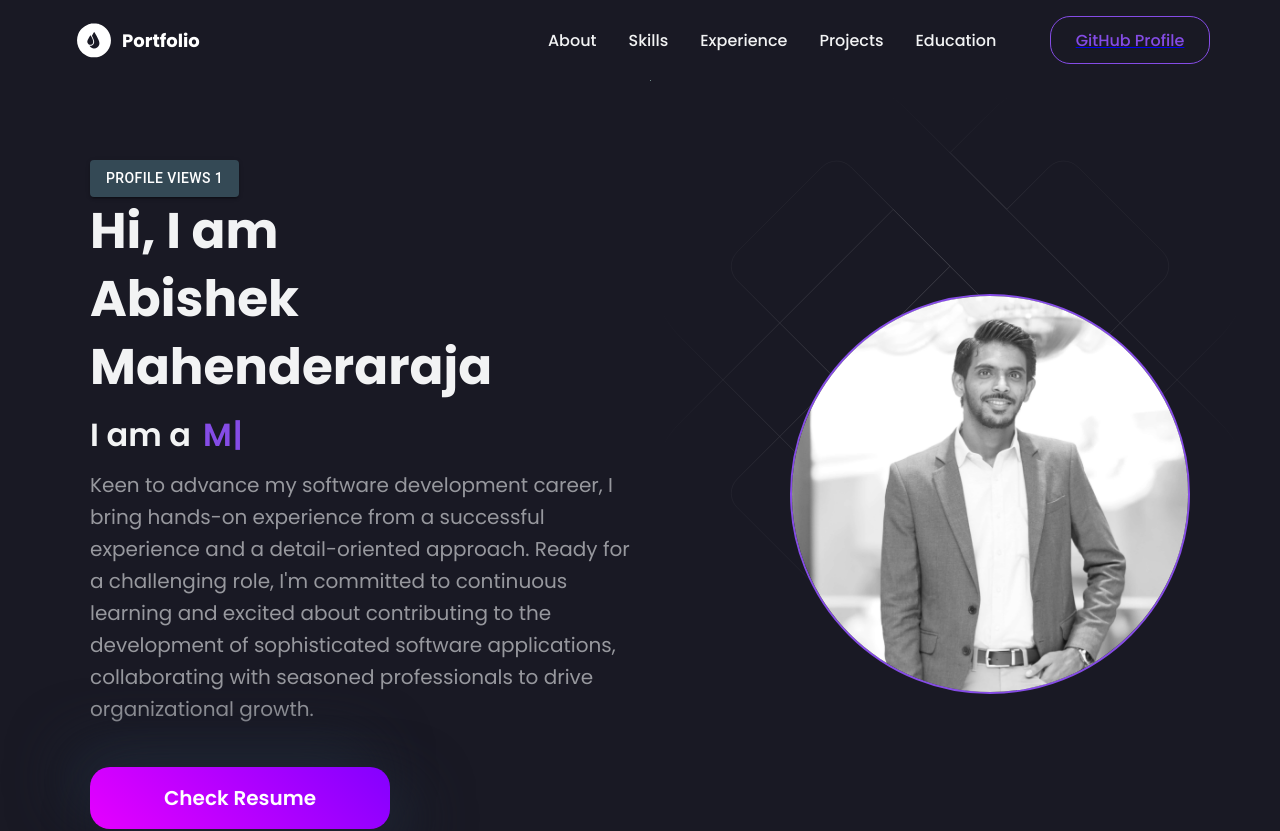
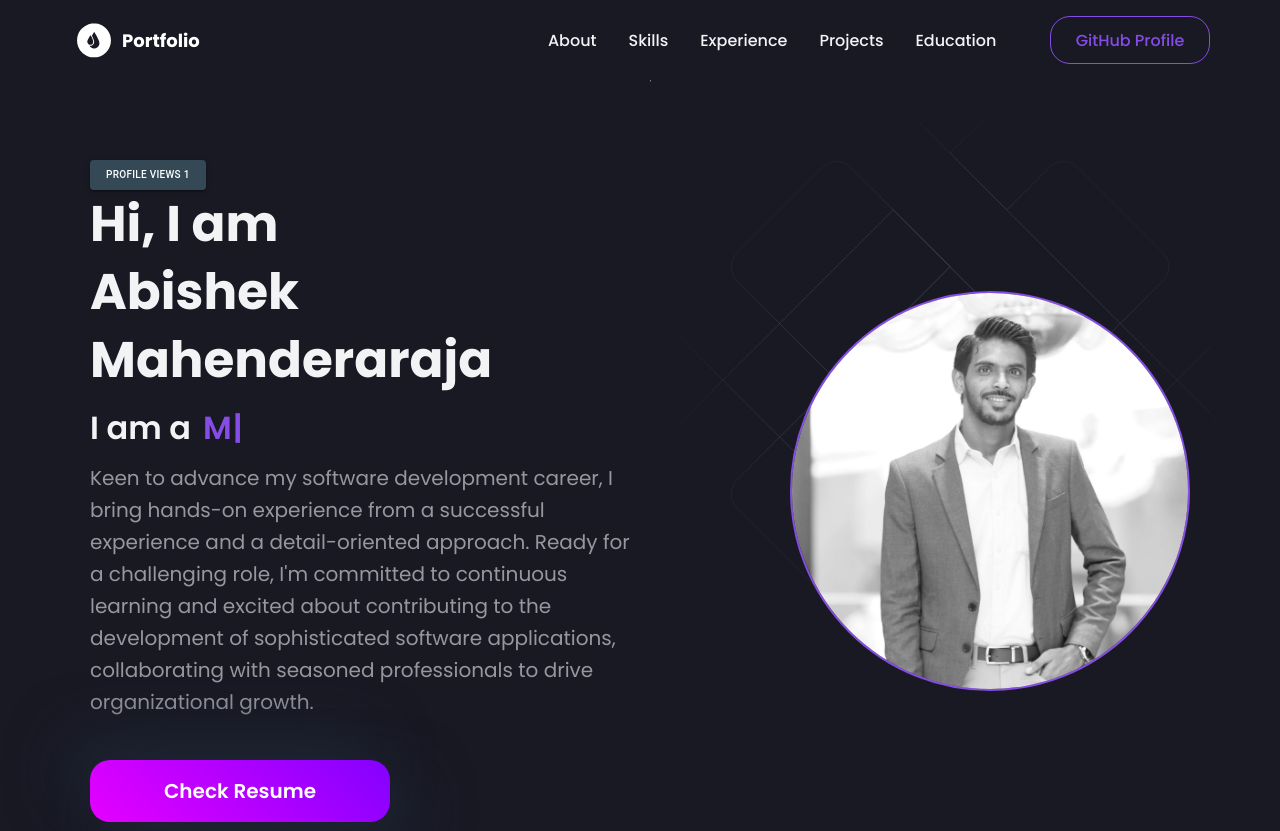
Before and after one commit to Abi-097/Portfolio_2, a Next.js app in the folder portfolio/: page / in a window 1280 px wide. Shown: the top 831 px of the page. Built offline with nearby package versions, Linux system fonts and the light colour scheme.

Commit message:
font changed

```diff
--- a/portfolio/app/components/Count.js
+++ b/portfolio/app/components/Count.js
@@ -11,7 +11,11 @@ const Count = () => {
     <div>
       <Button
         variant="contained"
-        style={{ backgroundColor: "#344955", color: "#FFFFFF" }}
+        style={{
+          backgroundColor: "#344955",
+          color: "#FFFFFF",
+          fontSize: "10px",
+        }}
       >
         Profile views {visitCount}
       </Button>
```
